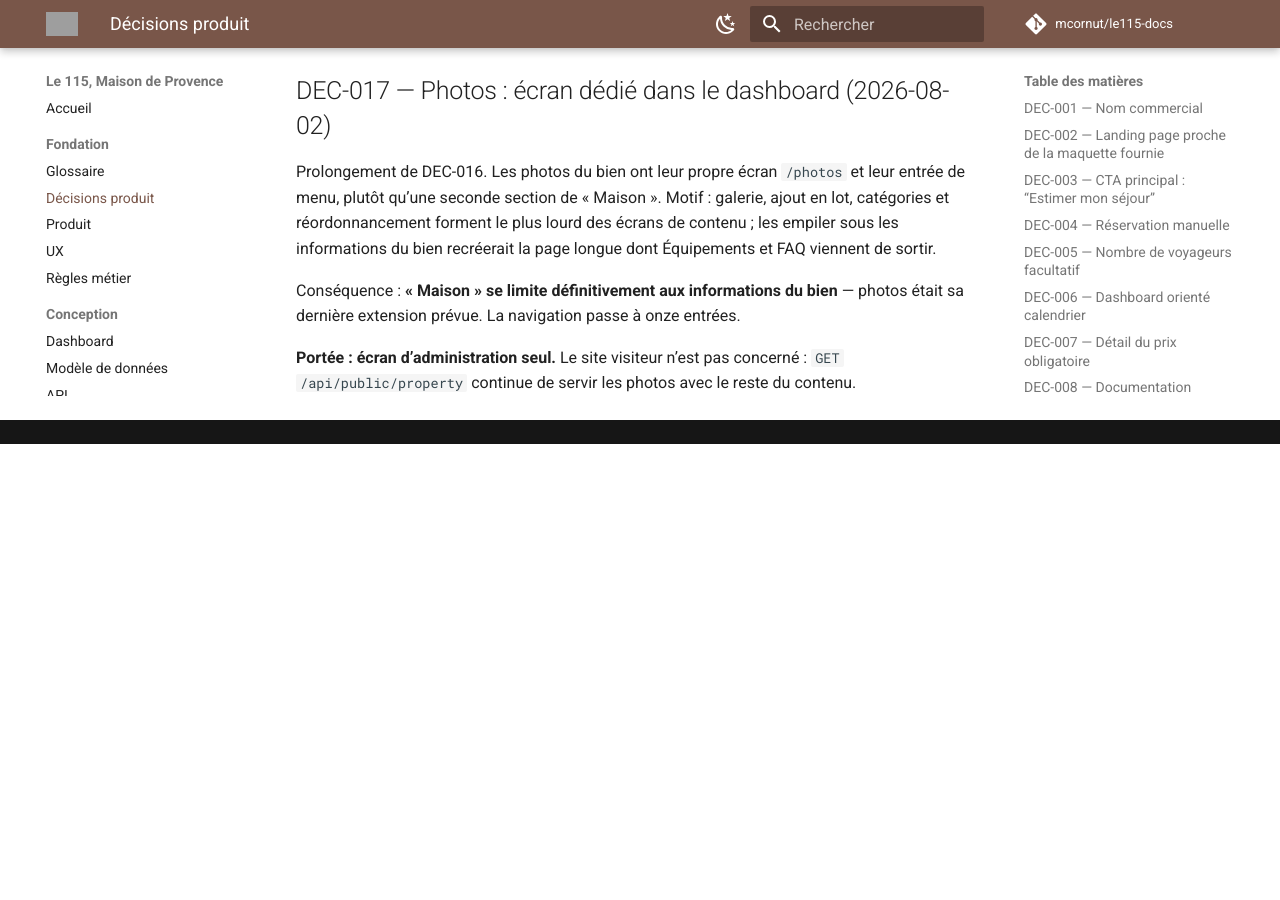
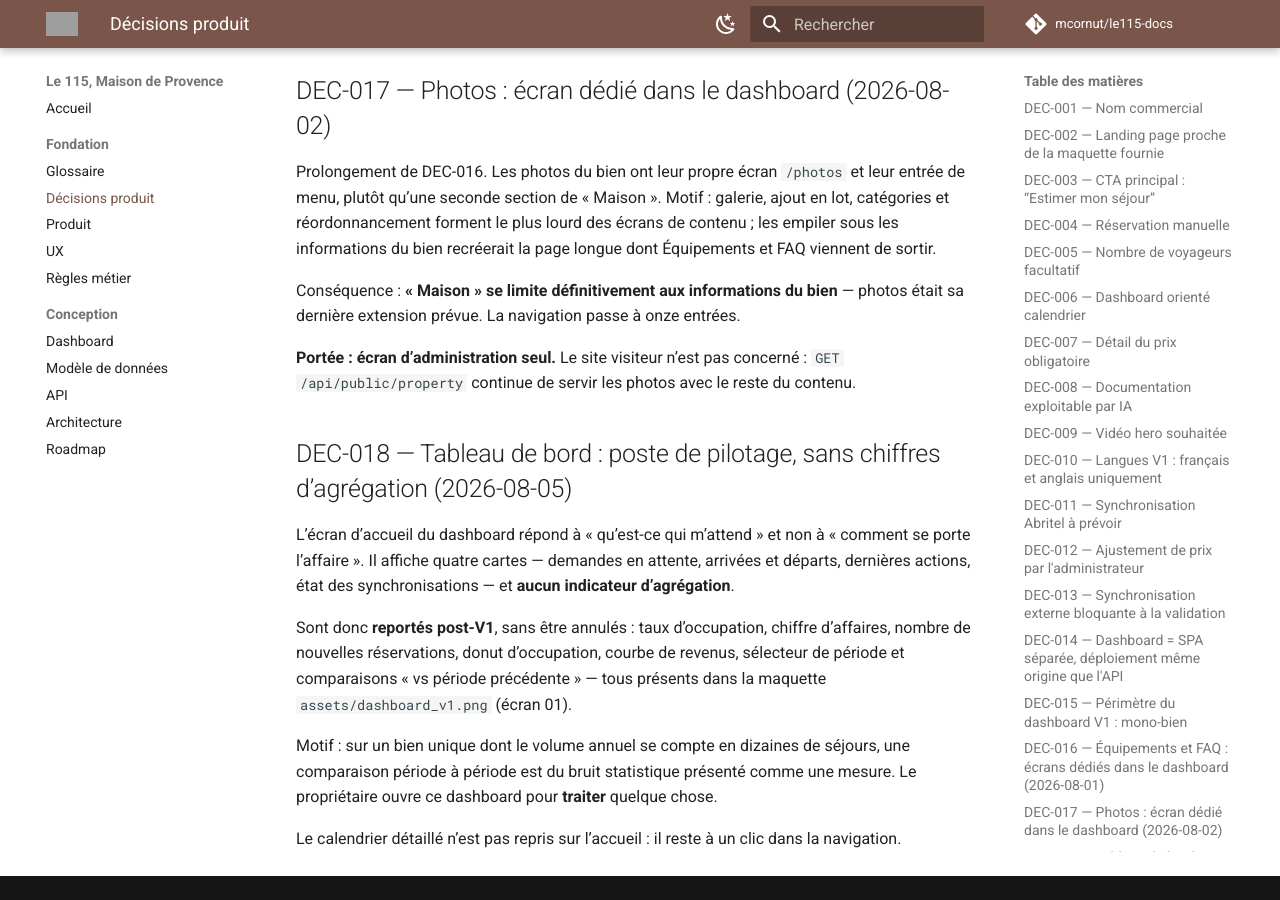
Before and after one commit to mcornut/le115-docs, an MkDocs documentation site: the page built from docs/00-Product-Decisions.md, in a window 1280 px wide and 900 px high, scrolled down 4259 px. Built offline with MkDocs 1.6.1 and Material for MkDocs 9.7.7, drawn with Linux system fonts in a browser that asks for light colours; comment, search, counter and statistics services are not loaded; before the commit the page ends 4703 px from its top, so only the background shows below that; grey boxes are pictures that could not be loaded.

Commit message:
docs(dashboard): le tableau de bord est un poste de pilotage (DEC-018)
Quatre cartes, aucun indicateur d'agrégation. Les KPI de la maquette
(occupation, chiffre d'affaires, courbe de revenus) restent post-V1.

Co-Authored-By: Claude Opus 5 <noreply@anthropic.com>

```diff
--- a/docs/00-Product-Decisions.md
+++ b/docs/00-Product-Decisions.md
@@ -192,3 +192,23 @@ photos était sa dernière extension prévue. La navigation passe à onze entré
 **Portée : écran d’administration seul.** Le site visiteur n’est pas concerné :
 `GET /api/public/property` continue de servir les photos avec le reste du
 contenu.
+
+## DEC-018 — Tableau de bord : poste de pilotage, sans chiffres d’agrégation (2026-08-05)
+
+L’écran d’accueil du dashboard répond à « qu’est-ce qui m’attend » et non à
+« comment se porte l’affaire ». Il affiche quatre cartes — demandes en attente,
+arrivées et départs, dernières actions, état des synchronisations — et **aucun
+indicateur d’agrégation**.
+
+Sont donc **reportés post-V1**, sans être annulés : taux d’occupation, chiffre
+d’affaires, nombre de nouvelles réservations, donut d’occupation, courbe de
+revenus, sélecteur de période et comparaisons « vs période précédente » — tous
+présents dans la maquette `assets/dashboard_v1.png` (écran 01).
+
+Motif : sur un bien unique dont le volume annuel se compte en dizaines de
+séjours, une comparaison période à période est du bruit statistique présenté
+comme une mesure. Le propriétaire ouvre ce dashboard pour **traiter** quelque
+chose.
+
+Le calendrier détaillé n’est pas repris sur l’accueil : il reste à un clic dans
+la navigation.
--- a/docs/04-Dashboard.md
+++ b/docs/04-Dashboard.md
@@ -46,12 +46,27 @@ Nav V1 réelle, onze entrées, chrome en français uniquement :
 !!! info "Principe"
     Le dashboard s'ouvre sur le **Tableau de bord**, avec les demandes en attente visibles sans changer de page. Le Calendrier détaillé est à un clic.
 
-| Zone | Contenu |
-|---|---|
-| En-tête | Logo admin, accès compte propriétaire |
-| Navigation latérale | Modules du dashboard (nav V1, onze entrées) |
-| Zone principale | Synthèse de l'activité (indicateurs, aperçu calendrier) |
-| Colonne / bloc secondaire | Demandes en attente, dernières actions, alertes de synchronisation |
+Le tableau de bord est un **poste de pilotage** : il répond à « qu'est-ce qui
+m'attend », pas à « comment se porte l'affaire ». Il ne porte **aucun
+indicateur d'agrégation** (cf. DEC-018).
+
+Quatre cartes, en grille :
+
+| Carte | Contenu | Mène à |
+|---|---|---|
+| Demandes en attente | les cinq plus récentes (nom, dates, montant) ; le compteur porte le total | la fiche de la demande |
+| Arrivées et départs | les cinq prochains mouvements des séjours confirmés, départ avant arrivée à date égale | la fiche de la réservation |
+| Dernières actions | les dix dernières entrées du journal, avec leur badge de catégorie | le journal complet |
+| Synchronisations | chaque source avec son statut, et une **pastille de tête** verte / ambre / rouge | le module Synchronisations |
+
+La carte Synchronisations ne disparaît jamais : un état calme n'est pas une
+alerte permanente, c'est la confirmation que l'import a tourné — ce qu'on veut
+savoir avant d'accepter une demande. Une source **désactivée** n'entre pas dans
+le calcul du niveau ; un import « vide ignoré » vaut de l'ambre, car le
+calendrier externe peut être périmé.
+
+Chaque carte charge, échoue et se vide **indépendamment** : une panne d'un
+endpoint n'emporte jamais les trois autres cartes.
 
 
 ---
--- a/docs/08-Roadmap.md
+++ b/docs/08-Roadmap.md
@@ -8,13 +8,16 @@
 - Disponibilités
 - Estimation détaillée
 - Demande de séjour
-- Dashboard admin (SPA séparée, déploiement même origine que l'API, mono-bien — cf. DEC-014, DEC-015) :
-  - Tableau de bord (accueil)
+- Dashboard admin (SPA séparée, déploiement même origine que l'API, mono-bien — cf. DEC-014, DEC-015), onze écrans :
+  - Tableau de bord (accueil — cf. DEC-018)
   - Calendrier
   - Demandes
   - Réservations
   - Tarifs
-  - Maison (contenus + photos)
+  - Maison (informations du bien)
+  - Équipements (cf. DEC-016)
+  - FAQ (cf. DEC-016)
+  - Photos (cf. DEC-017)
   - Synchronisations
   - Activité
 - Préparation synchronisation Abritel / iCal
```
